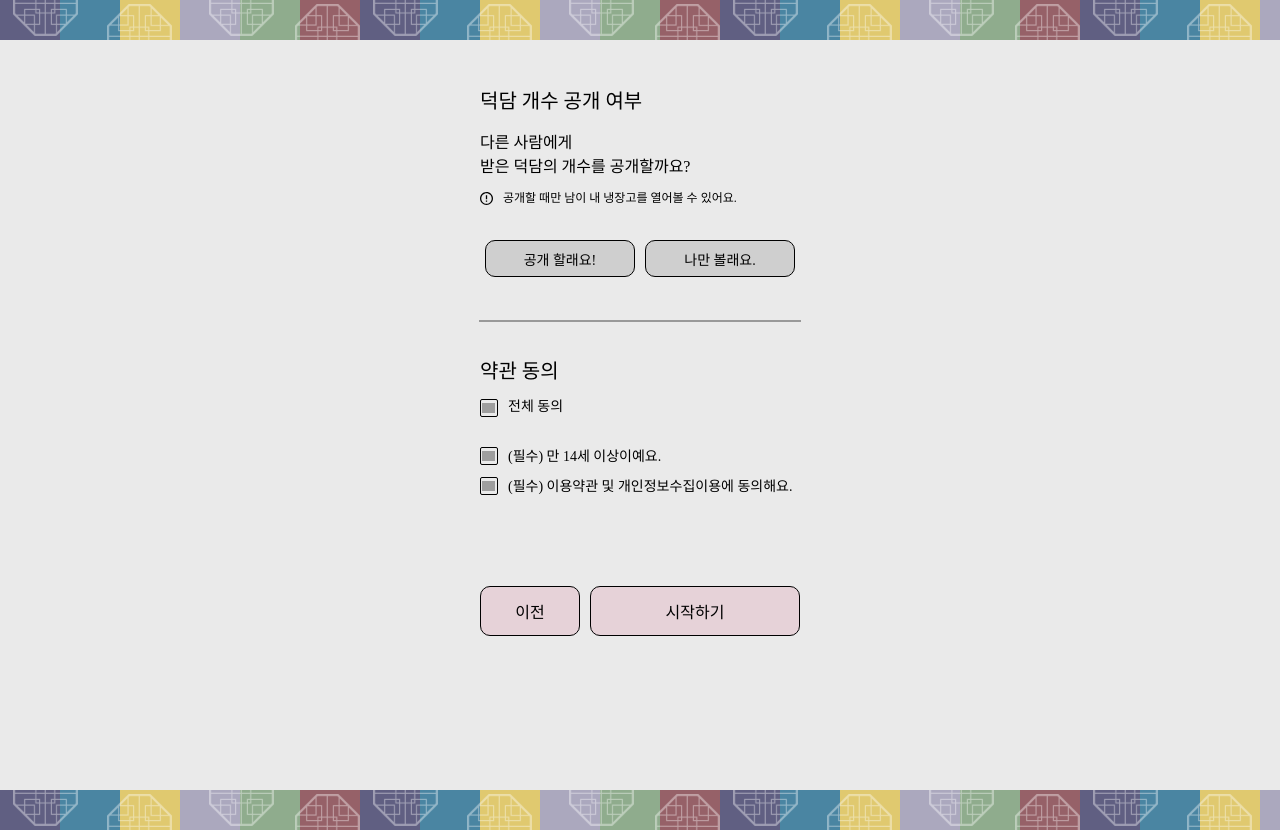
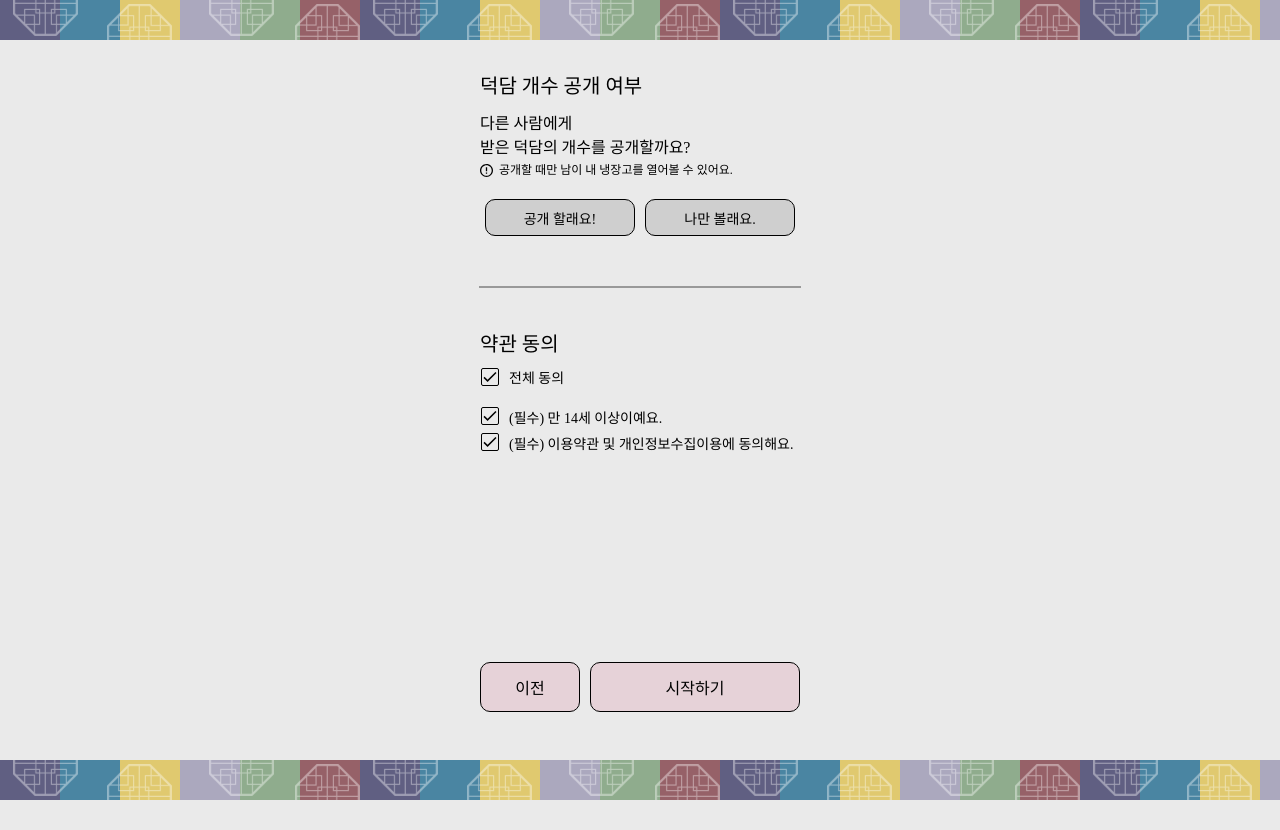
Before and after one commit to jangsumi/Making-Tteokguk-FE, a React (Vite) app: page /mysetting in a window 1280 px wide. After the commit the page ends 800 px from the top, so only its background shows below. Built offline with nearby package versions, Linux system fonts and the light colour scheme; grey boxes are pictures that could not be loaded; a web font is replaced by a local one.

Commit message:
refactor : 자식 속성에 적용했던 absolute/relative를 삭제 후 margin 등으로 조정

```diff
--- a/src/pages/MySetting/MySetting.jsx
+++ b/src/pages/MySetting/MySetting.jsx
@@ -1,6 +1,7 @@
-import React, { useState } from "react";
+import React, { useEffect, useState } from "react";
 import * as styled from "./styles";
 import {useNavigate} from "react-router-dom";
+
 
 
 
@@ -8,18 +9,50 @@ const MySetting = () => {
   const navigate = useNavigate();
   const nowcolor = "";
   const [color, setColor] = useState("#CFCFCF");
+  const [checkedItems, setCheckedItems] = useState(new Set());
+  const checkedItemHandler = (id, isChecked) => {
+    if(isChecked){
+      checkedItems.add(id);
+      setCheckedItems(checkedItems);
+    } else if (!isChecked && checkedItems.has(id)){
+      checkedItems.delete(id);
+      setCheckedItems(checkedItems);
+    }
+  }
 
+  const [bChecked, setChecked] = useState(false);
+  const checkHandler = ({target}) =>{
+    setChecked(!bChecked);
+    checkedItemHandler(issue.id, target.checked);
+  }
   const onClick = () =>{
     color === "#CFCFCF" ? setColor("#E0AEBC") : setColor("#CFCFCF");
   };
 
+
+  const [checkValue, setCheckValue] = useState('');
+  function checkyn(id) {
+    console.log('id',id);
+    let checkPick = document.getElementsByName('checkWrap');
+    Array.prototype.forEach.call(checkPick, function (el){
+      console.log('el',el);
+      el.checked = false;
+    });
+
+    id.target.checked = true;
+    setCheckValue(id.target.defaultValue);
+  }
+
+  useEffect(()=>{
+    console.log("체크박스 value",checkValue);
+  }, [checkValue])
+
+
   return (
       <styled.Container>
         <styled.Wrapper>
-          <styled.TextContainer>
           <styled.MainText>덕담 개수 공개 여부</styled.MainText>
           <styled.MsgPubTxt>{`다른 사람에게\n받은 덕담의 개수를 공개할까요?`}</styled.MsgPubTxt>
-          </styled.TextContainer>
           <styled.ExMarkContainer>
             <styled.ExMarkImg/>
             <styled.MsgPubInfo>공개할 때만 남이 내 냉장고를 열어볼 수 있어요.</styled.MsgPubInfo>
@@ -31,36 +64,24 @@ const MySetting = () => {
               color = {color} onClick={onClick}>나만 볼래요.</styled.PrvBtn>
           </styled.BtnContainer>
           <styled.CenterLine/>
-          <styled.AgreeContainer>
           <styled.AgreeTxt>약관 동의</styled.AgreeTxt>
           <styled.GroupContainer>
-              <styled.CheckBox1
-                onClick={()=>navigate(pageName)}/>
-              <styled.CheckBtn1Img/>
+            <styled.CheckBtn1Img></styled.CheckBtn1Img>
             <styled.AgreeAll>전체 동의</styled.AgreeAll>
           </styled.GroupContainer>
-
           <styled.GroupContainer>
-              <styled.CheckBox2
-                onClick={()=>navigate(pageName)}/>
-              <styled.CheckBtn2Img/>
+            <styled.CheckBtn2Img></styled.CheckBtn2Img>
             <styled.AgeCheck>(필수) 만 14세 이상이예요.</styled.AgeCheck>
           </styled.GroupContainer>
-
           <styled.GroupContainer>
-              <styled.CheckBox3
-                onClick={()=>navigate(pageName)}/>
-              <styled.CheckBtn3Img/>
+            <styled.CheckBtn3Img></styled.CheckBtn3Img>
             <styled.Agree>(필수) 이용약관 및 개인정보수집이용에 동의해요.</styled.Agree>
           </styled.GroupContainer>
+          <styled.BtnContainer>
+            <styled.PrevBtn>이전</styled.PrevBtn>
+            <styled.NextBtn>시작하기</styled.NextBtn>
+          </styled.BtnContainer>
 
-          </styled.AgreeContainer>
-          <styled.BtnContainer>
-            <styled.PrevBtn
-              onClick={()=>navigate('/init')}>이전</styled.PrevBtn>
-            <styled.NextBtn
-              onClick={()=>navigate('/refrigerator')}>시작하기</styled.NextBtn>
-          </styled.BtnContainer>
         </styled.Wrapper>
       </styled.Container>
   );
--- a/src/pages/MySetting/styles.jsx
+++ b/src/pages/MySetting/styles.jsx
@@ -1,12 +1,13 @@
 import styled from "styled-components";
-import CheckBtnBlack from '../../images/CheckBtnBlack.svg';
+import Checked from '../../images/Checked.svg';
+import UnChecked from '../../images/UnChecked.svg';
 import ExMark from '../../images/ExMark.svg';
 
+
+
 export const Container = styled.div`
-  margin: 30px 20px 40px 20px;
   display: flex;
   flex-direction: column;
-  gap: 32px;
 `;
 export const Wrapper = styled.div`
   display: flex;
@@ -14,30 +15,21 @@ export const Wrapper = styled.div`
   align-items: center; // 가운데 정렬
 `;
 
-export const TextContainer = styled.div`
-  display : flex;
-  justify-content : center;
-
-`;
-
 export const MainText = styled.div`
   width: 320px;
-  height: 58px;
+  height: 29px;
   font-size: 20px;
-  display: flex;
   align-items: center;
   color: #000000;
-  position : absolute;
+  margin-top : 30px;
 `;
 
 
 export const MsgPubTxt = styled.div`
-  position: absolute;
   width: 320px;
   height: 46px;
-  top : 60px;
+  margin-top : 11px;
   font-size: 16px;
-  display: flex;
   align-items: center;
   color: #000000;
   white-space: pre-wrap;
@@ -48,33 +40,26 @@ export const MsgPubInfo = styled.div`
   height: 17px;
   font-size: 12px;
   line-height: 17px;
-  display: flex;
   align-items: center;
   top : 120px;
   color: #000000;
-  position : relative;
 `;
 
 export const ExMarkImg = styled.div`
-  position: relative;
   top: 120px;
   width : 13px;
   height : 13px;
-  display: flex;
   background : url(${ExMark}) no-repeat;
 `;
 export const GroupContainer = styled.div`
   display : flex;
-  position : absolute;
-  gap : 10px;
-
 `;
 
 export const ExMarkContainer = styled(GroupContainer)`
   width : 320px;
   align-items: center;
-  justify-content: left;
-  gap : 10px;
+  margin-top : 6px;
+  gap : 6px;
 `;
 
 export const BtnContainer = styled.div`
@@ -89,11 +74,8 @@ export const AgreeContainer = styled.div`
 
 export const PubBtn = styled.button`
   box-sizing: border-box;
-  position: relative;
   width: 150px;
   height: 37px;
-  top: 170px;
-  display : flex;
   background: ${(props) => props.color};
   border: 1px solid #000000;
   border-radius: 10px;
@@ -101,7 +83,7 @@ export const PubBtn = styled.button`
   align-items: center; // 중앙정렬
   justify-content: center; // 가운데정렬
   font-size : 14px;
-
+  margin-top : 20px;
 `;
 
 export const PrvBtn = styled(PubBtn)`
@@ -109,88 +91,72 @@ export const PrvBtn = styled(PubBtn)`
 `;
 
 export const CenterLine = styled.div`
-  position: absolute;
   width: 320px;
   height: 0px;
-  top: 250px;
-  display : flex;
   border: 0.5px solid #999999;
+  margin-top : 50px;
 `;
 
 export const AgreeTxt = styled.div`
-  position: relative;
   width: 320px;
   height: 29px;
-  top: 290px;
   font-size: 20px;
-  line-height: 29px;
   color: #000000;
-  display: flex;
+  margin-top : 40px;
 `;
 
-export const CheckBox1 = styled.div`
-  box-sizing: border-box;
+
+export const CheckBtn1Img = styled.div`
+  width : 18px;
+  height: 18px;
+  background : url(${Checked}) no-repeat;
   cursor: pointer;
-  position: relative;
+  margin-top : 11px;
+  margin-left : 30px;
+  padding-left: 10px;
+
+`;
+export const UnCheckBtn1Img = styled.input`
   width : 18px;
-  height : 18px;
-  top: 332px;
-  display : flex;
-  border: 1px solid #000000;
-  border-radius: 2px;
+  height: 18px;
+  background : url(${UnChecked}) no-repeat;
+  border : 0px;
+  cursor: pointer;
+
+
 `;
 
-export const CheckBtn1Img = styled.div`
-  position: absolute;
-  top: 336px;
-  left : 2px;
-  width : 13px;
-  height: 9.96px;
-  background : url(${CheckBtnBlack}) no-repeat;
-  display: flex;
-`;
 
 export const AgreeAll = styled.div`
-  position: relative;
-  top: 330px;
   width : 320px;
   height : 20px;
   font-size: 14px;
-  line-height: 20px;
-  display: flex;
   color: #000000;
+  margin-top : 10px;
 `;
 
-export const CheckBox2 = styled(CheckBox1)`
-  top: 380px;
-`;
 
 export const CheckBtn2Img = styled(CheckBtn1Img)`
-  top: 384px;
+  margin-top: 20px;
 `;
 
 export const AgeCheck = styled(AgreeAll)`
-  top: 380px;
-`;
-
-export const CheckBox3 = styled(CheckBox1)`
-  top: 410px;
+  margin-top: 20px;
 `;
 
 export const CheckBtn3Img = styled(CheckBtn1Img)`
-  top: 414px;
+  margin-top: 6px;
 `;
 
 export const Agree = styled(AgreeAll)`
-  top: 410px;
+  margin-top: 6px;
 `;
 
 
 export const NextBtn = styled.div`
   box-sizing: border-box;
-  position : relative;
-  top : 490px;
   width: 210px;
+  margin-top : 209px;
   max-width: 318px;
   height: 50px;
   background: #E6D2D8;
```
Lines whose indentation alone changed are shown as unchanged.
